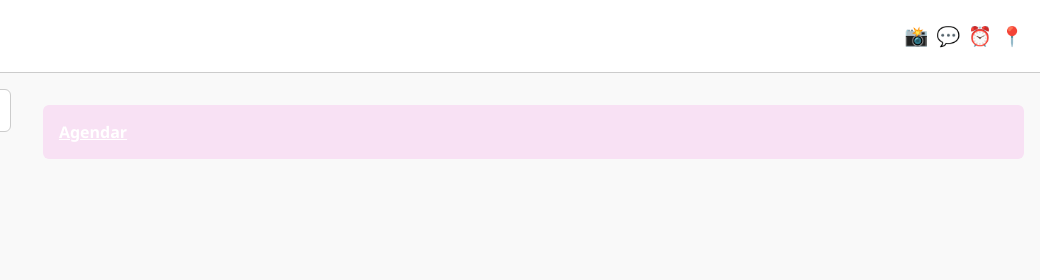
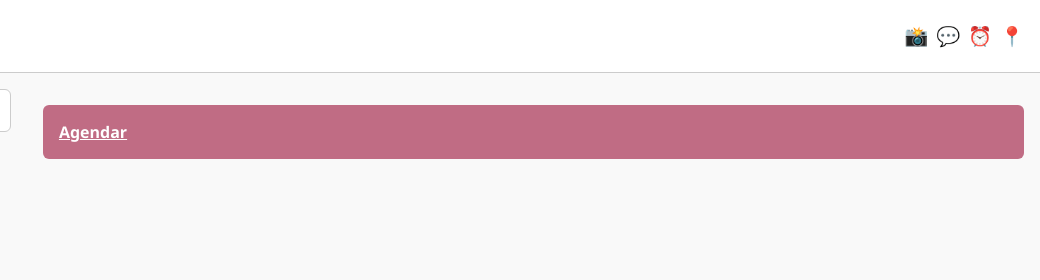
Before and after one commit to CarolinaAndradeCunha/agendamento-personalizado1, a plain HTML site: page index.html in a window 1280 px wide. Shown: the top 280 px of the page, 240-1280 px from the left. Drawn offline with Linux system fonts and the light colour scheme.

Commit message:
Update style.css

```diff
--- a/style.css
+++ b/style.css
@@ -1,5 +1,5 @@
 :root {
-  --cor-principal: #f8e1f4;
+  --cor-principal: #c06c84;
   --fundo: #f9f9f9;
   --texto: #222;
   --cinza: #ccc;
```
